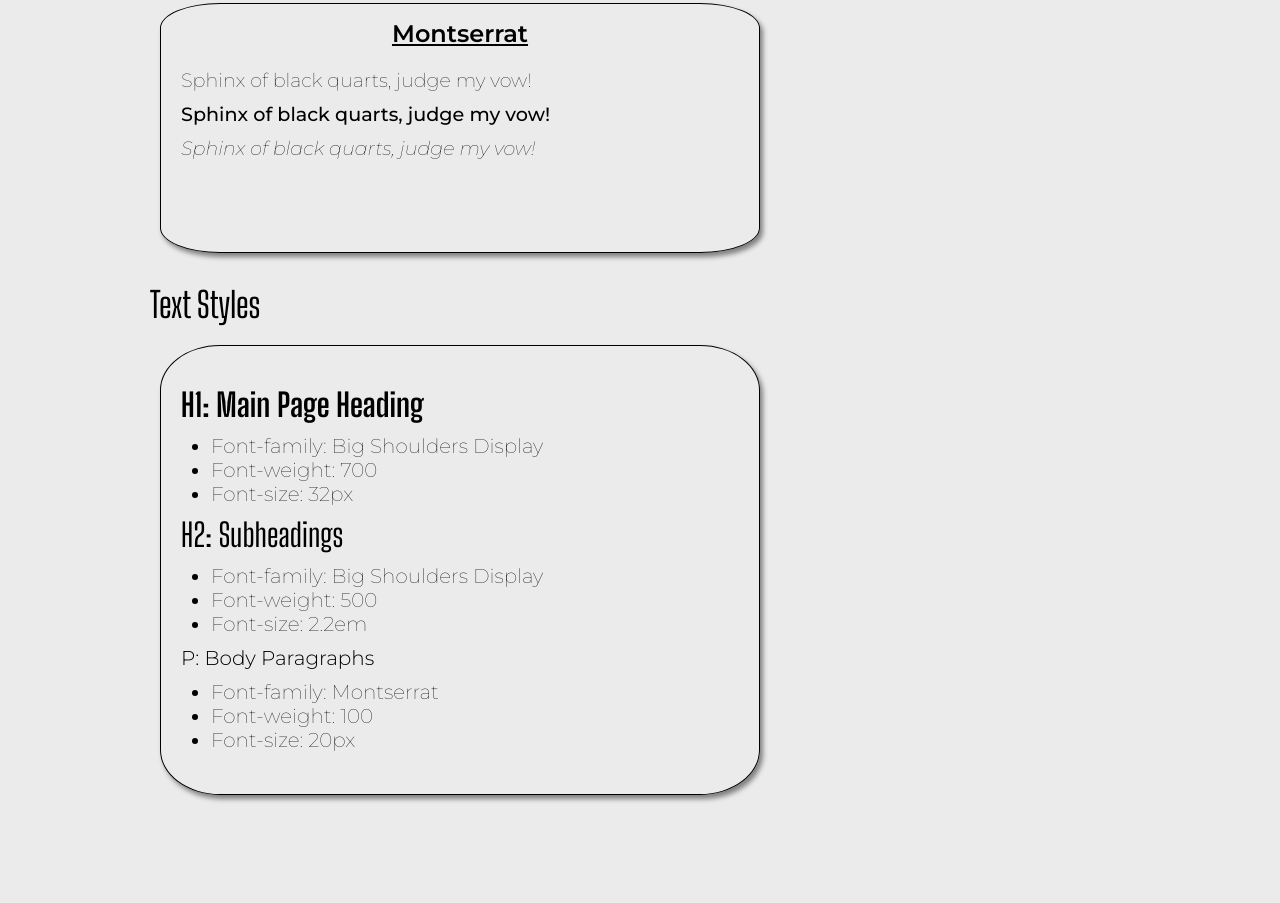
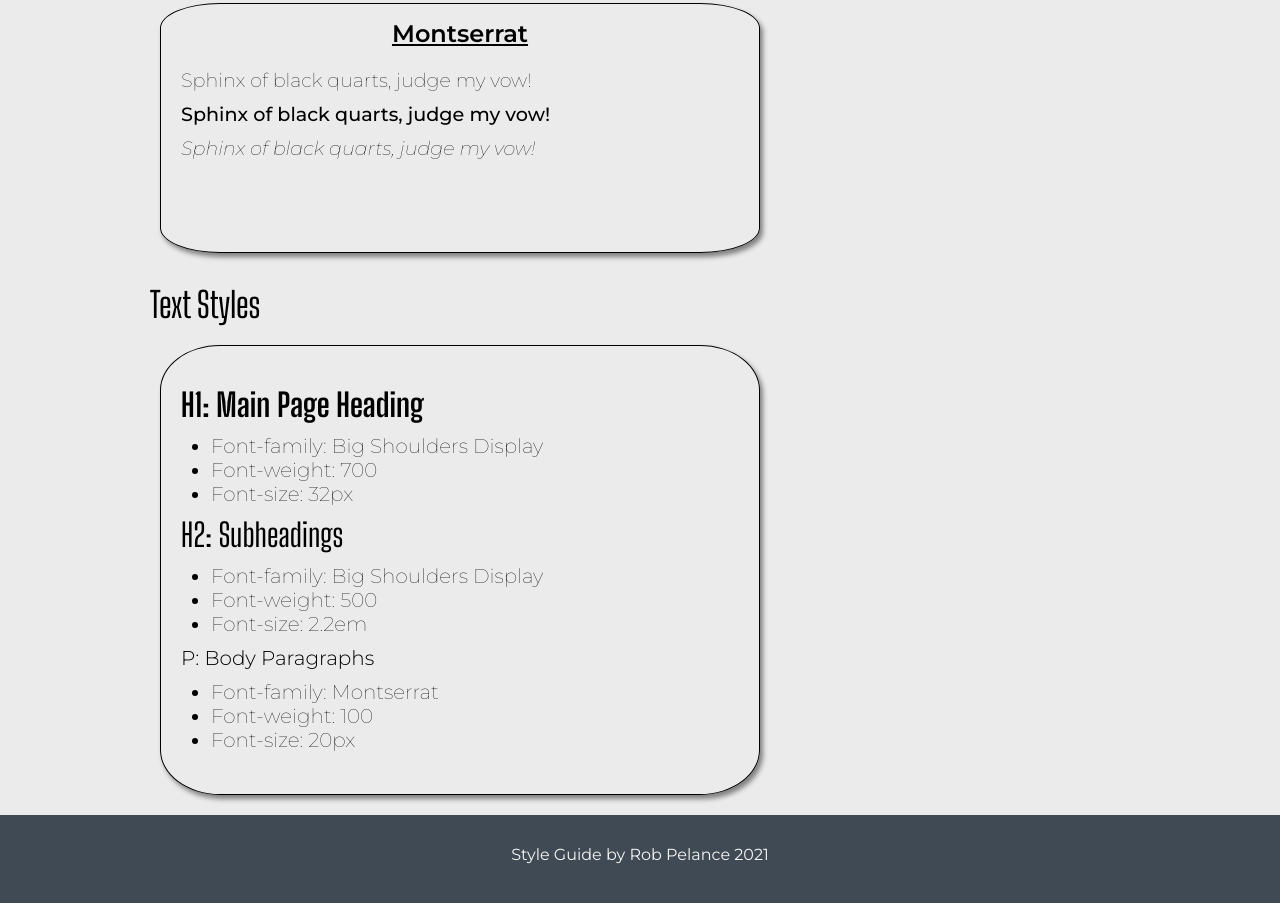
Before and after one commit to therealpelance/Design-Style-Guide, a plain HTML site: page index.html in a window 1280 px wide. Shown: the part 959-1862 px from the top of the page. Before the commit the page ends 1774 px from the top, so only its background shows below. Drawn offline with Linux system fonts and the light colour scheme.

Commit message:
Add footer

```diff
--- a/Resources/CSS/style.css
+++ b/Resources/CSS/style.css
@@ -222,3 +222,17 @@ div.hover_dark:hover {
 	font-size: 20px;
 	margin: 5px 0 10px 50px;
 }
+
+/* Footer */
+
+footer {
+	height: 100px;
+	background-color: #404a54;
+	color: whitesmoke;
+	font-family: "Montserrat";
+}
+
+.author {
+	text-align: center;
+	padding: 30px 0 0 0;
+}
--- a/index.html
+++ b/index.html
@@ -92,11 +92,11 @@
 						<li>Font-weight: 100</li>
 						<li>Font-size: 20px</li>
 					</ul>
-
 				</div>
 			</section>
 		</main>
 		<footer>
+			<p class="author">Style Guide by Rob Pelance 2021</p>
 
 		</footer>
 	</body>
```
